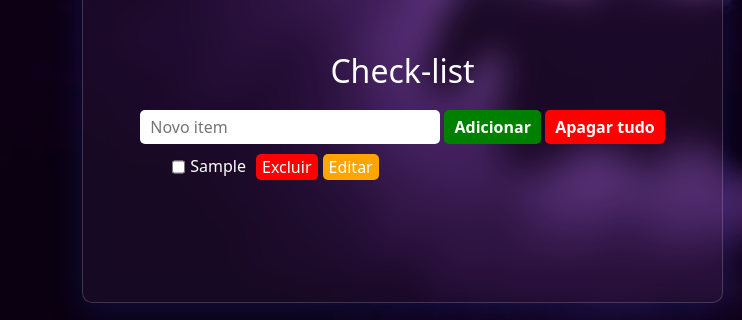
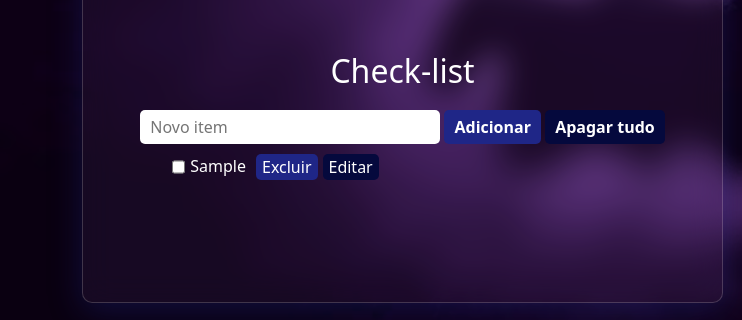
Before and after one commit to emersoncds95/PomoGengar, a plain HTML site: page index.html in a window 1280 px wide. Both pictures are taken after typing "Sample" into the empty fields and a click on the button "Adicionar". Shown: the part 429-749 px from the top of the page, 0-742 px from the left. Drawn offline with Linux system fonts and the light colour scheme.

Commit message:
Novas cores para os botões

```diff
--- a/css/style.css
+++ b/css/style.css
@@ -88,7 +88,7 @@ border: 1px solid rgba( 255, 255, 255, 0.18 );
 }
 
 #add-item-button{
-    background-color: green;
+    background-color: rgb(31, 38, 135);
     padding: 5px 10px;
     border-radius: 5px;
     border: none;
@@ -96,7 +96,7 @@ border: 1px solid rgba( 255, 255, 255, 0.18 );
     color: white;
 }
 #clear-all-button{
-    background-color: red;
+    background-color: rgb(5, 9, 61);
     padding: 5px 10px;
     border-radius: 5px;
     border: none;
@@ -120,14 +120,14 @@ border: 1px solid rgba( 255, 255, 255, 0.18 );
    margin-right: 5px;
 }
 .excluir-item{
-    background-color: red;
+    background-color: rgb(31, 38, 135);;
     color: white;
     margin-left: 10px;
     border: none;
     border-radius: 5px;
 }
 .editar-item{
-    background-color: orange;
+    background-color: rgb(5, 9, 61);
     color: white;
     margin-left: 5px;
     border: none;
```
